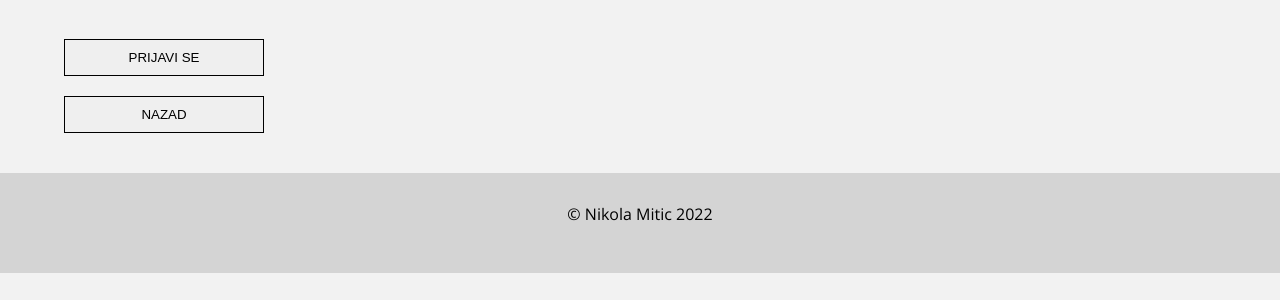
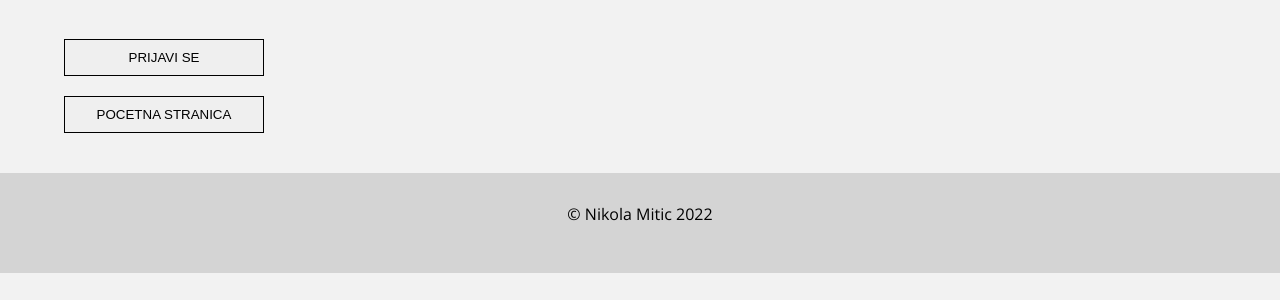
Before and after one commit to Hermodesign/eknjizara, a PHP site: page /korpa.php in a window 1280 px wide. Shown: the part 468-768 px from the top of the page. Run offline with PHP 8.4, Linux system fonts and the light colour scheme; data comes from the database, SQL or seed files in the repository; some libraries are stand-ins or nearby versions.

Commit message:
Version 1.0.2

```diff
--- a/korpa.php
+++ b/korpa.php
@@ -43,7 +43,7 @@ include_once('./php/korpa.php');
             echo "<a href=\"./php/naruci.php\"><button type='button'>Naruci</button></a>";
         }
         ?>
-        <a href="./index.php"><button type='button'>Nazad</button></a>
+        <a href="./index.php"><button type='button'>Pocetna stranica</button></a>
     </div>
     <div class="clear"></div>
 
```
